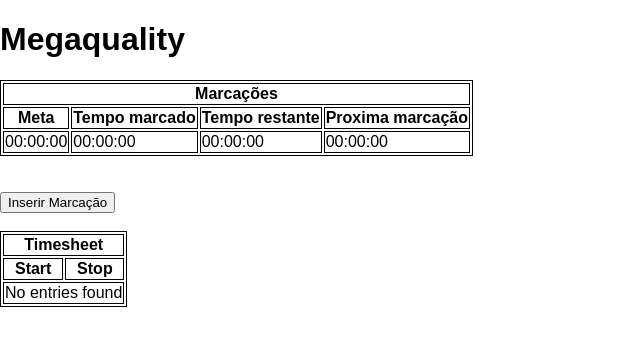
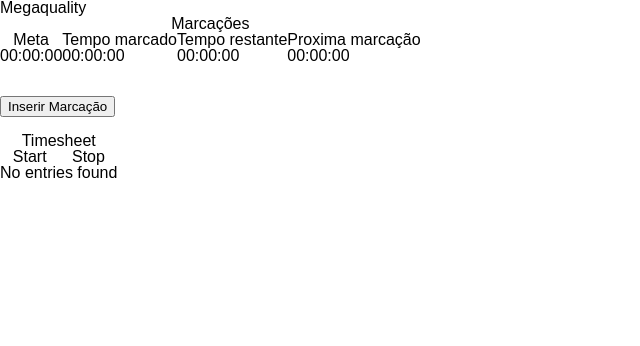
Before and after one commit to brunomrpx/megatime, a React (Create React App) app: page / in a window 1280 px wide. Shown: the top 346 px of the page, without its empty margins (0-640 px from the left). Built offline with nearby package versions, Linux system fonts and the light colour scheme; the HTML template or start-up script is replaced by a standard one.

Commit message:
- Removed unnecessary file - Added CSS reset

```diff
--- a/src/App.css
+++ /dev/null
@@ -1,3 +0,0 @@
-table, th, td {
-    border: 1px solid black;
-}
--- a/src/App.js
+++ b/src/App.js
@@ -1,5 +1,5 @@
 import React, { Component } from 'react';
-import './App.css';
+import './reset.css';
 
 import Table from './components/Timesheet/Table';
 import NewEntryButton from './components/Timesheet/NewEntryButton';
--- /dev/null
+++ b/src/reset.css
@@ -0,0 +1,48 @@
+/* http://meyerweb.com/eric/tools/css/reset/
+   v2.0 | 20110126
+   License: none (public domain)
+*/
+
+html, body, div, span, applet, object, iframe,
+h1, h2, h3, h4, h5, h6, p, blockquote, pre,
+a, abbr, acronym, address, big, cite, code,
+del, dfn, em, img, ins, kbd, q, s, samp,
+small, strike, strong, sub, sup, tt, var,
+b, u, i, center,
+dl, dt, dd, ol, ul, li,
+fieldset, form, label, legend,
+table, caption, tbody, tfoot, thead, tr, th, td,
+article, aside, canvas, details, embed,
+figure, figcaption, footer, header, hgroup,
+menu, nav, output, ruby, section, summary,
+time, mark, audio, video {
+  margin: 0;
+  padding: 0;
+  border: 0;
+  font-size: 100%;
+  font: inherit;
+  vertical-align: baseline;
+}
+/* HTML5 display-role reset for older browsers */
+article, aside, details, figcaption, figure,
+footer, header, hgroup, menu, nav, section {
+  display: block;
+}
+body {
+  line-height: 1;
+}
+ol, ul {
+  list-style: none;
+}
+blockquote, q {
+  quotes: none;
+}
+blockquote:before, blockquote:after,
+q:before, q:after {
+  content: '';
+  content: none;
+}
+table {
+  border-collapse: collapse;
+  border-spacing: 0;
+}
```
